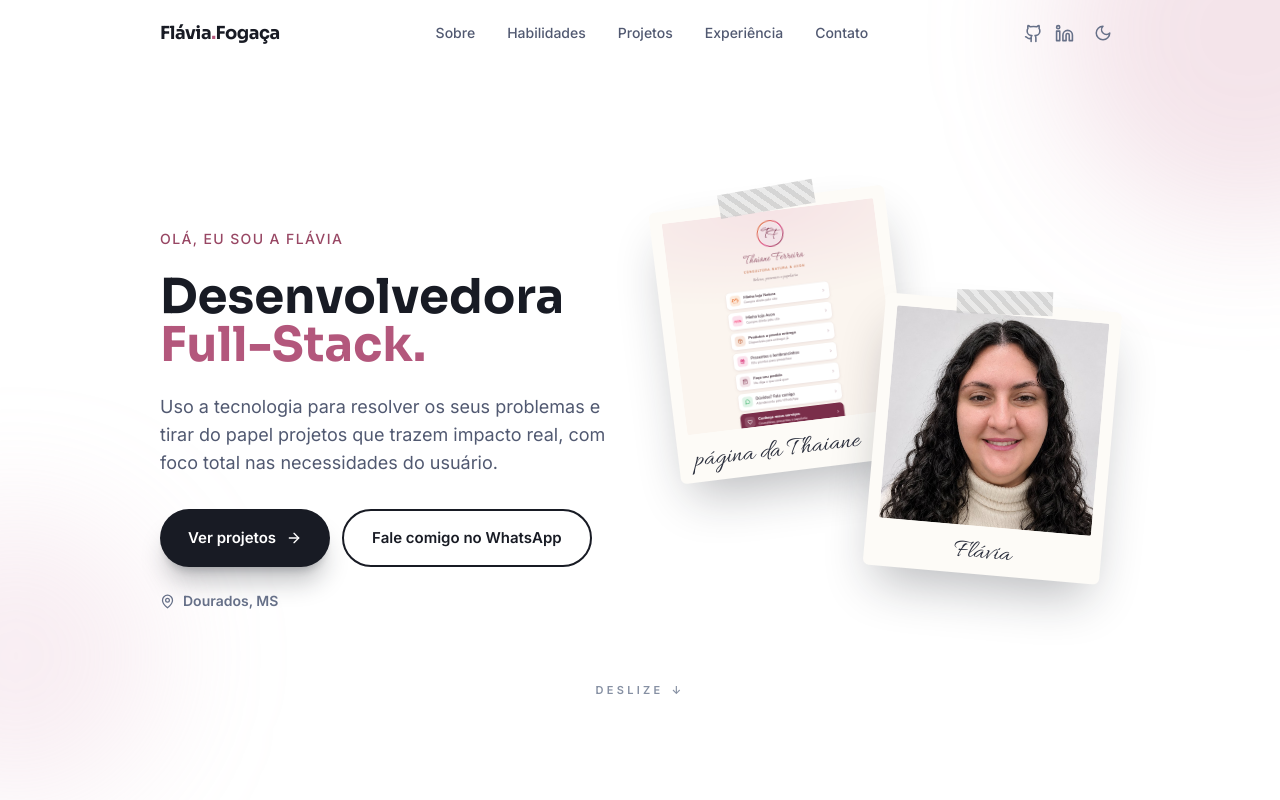
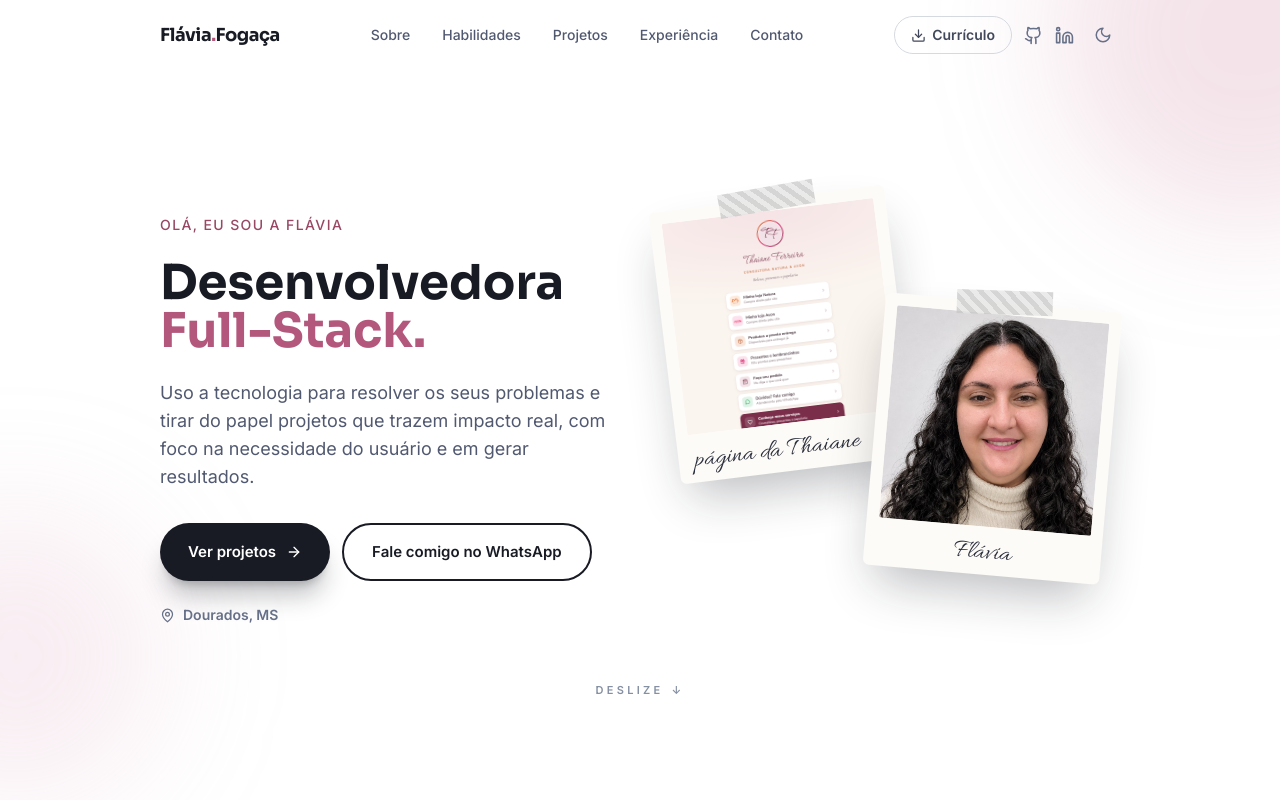
Before and after one commit to flaviafogaca/portfolio, a React (Vite) app: page / in a window 1280 px wide. Shown: the top 800 px of the page. Built offline with nearby package versions, Linux system fonts and the light colour scheme.

Commit message:
Add resume download and update hero tagline
Co-Authored-By: Claude Sonnet 5.5 <noreply@anthropic.com>

```diff
--- a/src/components/Header.tsx
+++ b/src/components/Header.tsx
@@ -108,6 +108,16 @@ export function Header() {
               {l.label}
             </a>
           ))}
+          {profile.cvUrl && (
+            <a
+              href={profile.cvUrl}
+              download
+              onClick={() => setOpen(false)}
+              className="flex items-center gap-2 rounded-lg px-3 py-2 text-sm font-semibold text-accent-700 hover:bg-ink-100 dark:text-accent-400 dark:hover:bg-ink-800"
+            >
+              <Download size={15} /> Baixar currículo
+            </a>
+          )}
         </nav>
       )}
     </header>
--- a/src/data/content.ts
+++ b/src/data/content.ts
@@ -2,9 +2,9 @@ export const profile = {
   name: "Flávia Fogaça",
   role: "Desenvolvedora Full-Stack",
   tagline:
-    "Uso a tecnologia para resolver os seus problemas e tirar do papel projetos que trazem impacto real, com foco total nas necessidades do usuário.",
+    "Uso a tecnologia para resolver os seus problemas e tirar do papel projetos que trazem impacto real, com foco na necessidade do usuário e em gerar resultados.",
   location: "Dourados, MS",
-  cvUrl: "" as string,
+  cvUrl: "/Curriculo-Flavia-Fogaca.pdf",
   email: "flaviamariafogaca@gmail.com",
   whatsapp: "https://wa.me/5567996850156",
   linkedin: "https://www.linkedin.com/in/flaviafogaca",
```
Also changed, not shown: 1 other file (tests, documents, lock files or other folders).
